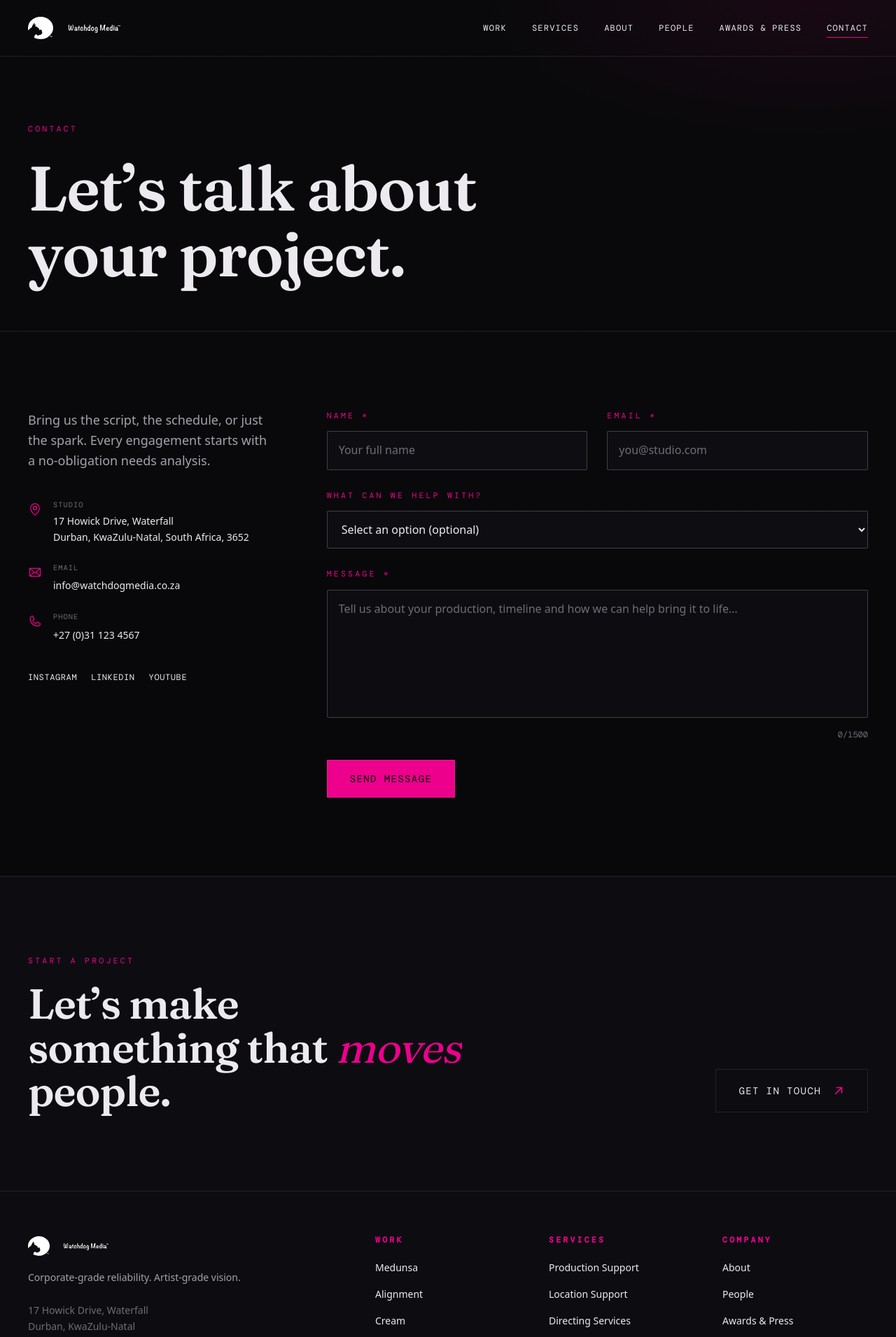
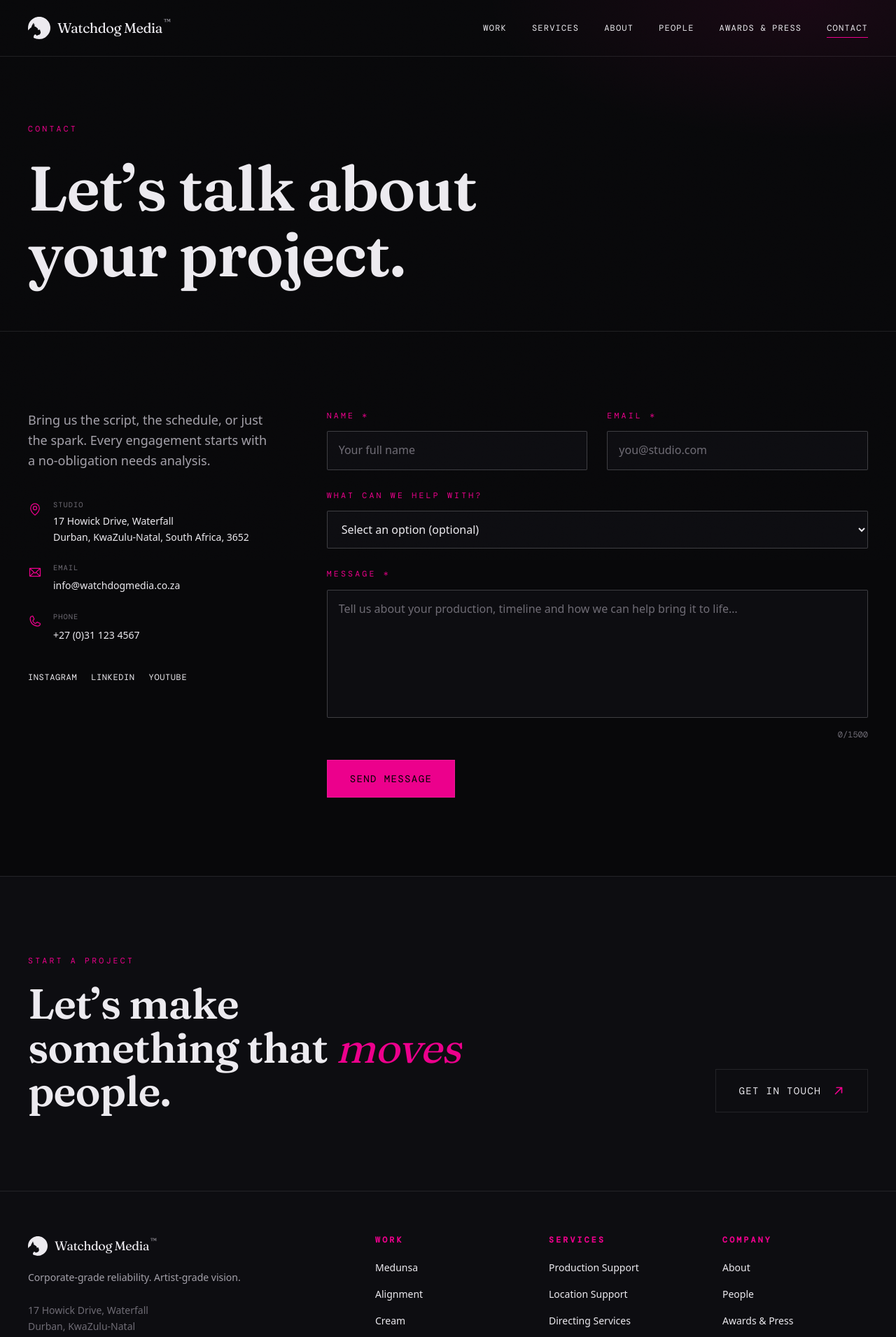
Before and after one commit to Psyfo/watchdog-media-website, a Next.js app: page /contact in a window 1280 px wide. Shown: the top 1911 px of the page at 70% size. Built offline with nearby package versions, Linux system fonts and the light colour scheme.

Commit message:
feat: use cleaned dog mark + Fraunces wordmark lockup in nav and footer

```diff
--- a/src/components/Footer.tsx
+++ b/src/components/Footer.tsx
@@ -85,23 +85,17 @@ export default function Footer() {
           <div className='col-span-2 lg:col-span-2'>
             <div className='flex items-center gap-2.5'>
               <Image
-                src='/images/wm-logo.svg'
+                src='/brand/mark-white.svg'
                 alt=''
-                width={32}
-                height={28}
+                width={30}
+                height={30}
                 unoptimized
-                className='h-7 w-auto'
-                style={{ filter: 'brightness(0) invert(1)', width: 'auto' }}
+                className='h-7 w-7'
               />
-              <Image
-                src='/images/wm-logo-text.svg'
-                alt={site.name}
-                width={120}
-                height={32}
-                unoptimized
-                className='h-6 w-auto'
-                style={{ filter: 'brightness(0) invert(1)', width: 'auto' }}
-              />
+              <span className='font-display text-lg leading-none tracking-tight text-silver'>
+                Watchdog Media
+                <sup className='ml-0.5 align-super text-[0.5em] text-dim'>™</sup>
+              </span>
             </div>
             <p className='mt-5 max-w-xs text-sm leading-relaxed text-dim'>
               {site.tagline}
--- a/src/components/Navbar.tsx
+++ b/src/components/Navbar.tsx
@@ -44,28 +44,21 @@ export default function Navbar() {
           <Link
             href='/'
             aria-label={`${site.name} — home`}
-            className='flex items-center gap-2.5'
+            className='group flex items-center gap-2.5'
           >
             <Image
-              src='/images/wm-logo.svg'
+              src='/brand/mark-white.svg'
               alt=''
-              width={36}
+              width={32}
               height={32}
               priority
               unoptimized
-              className='h-8 w-auto'
-              style={{ filter: 'brightness(0) invert(1)', width: 'auto' }}
+              className='h-7 w-7 transition-transform duration-500 group-hover:scale-105 md:h-8 md:w-8'
             />
-            <Image
-              src='/images/wm-logo-text.svg'
-              alt={site.name}
-              width={120}
-              height={36}
-              priority
-              unoptimized
-              className='h-7 w-auto'
-              style={{ filter: 'brightness(0) invert(1)', width: 'auto' }}
-            />
+            <span className='font-display text-lg leading-none tracking-tight text-silver md:text-xl'>
+              Watchdog Media
+              <sup className='ml-0.5 align-super text-[0.5em] text-dim'>™</sup>
+            </span>
           </Link>
 
           {/* Desktop nav */}
```
